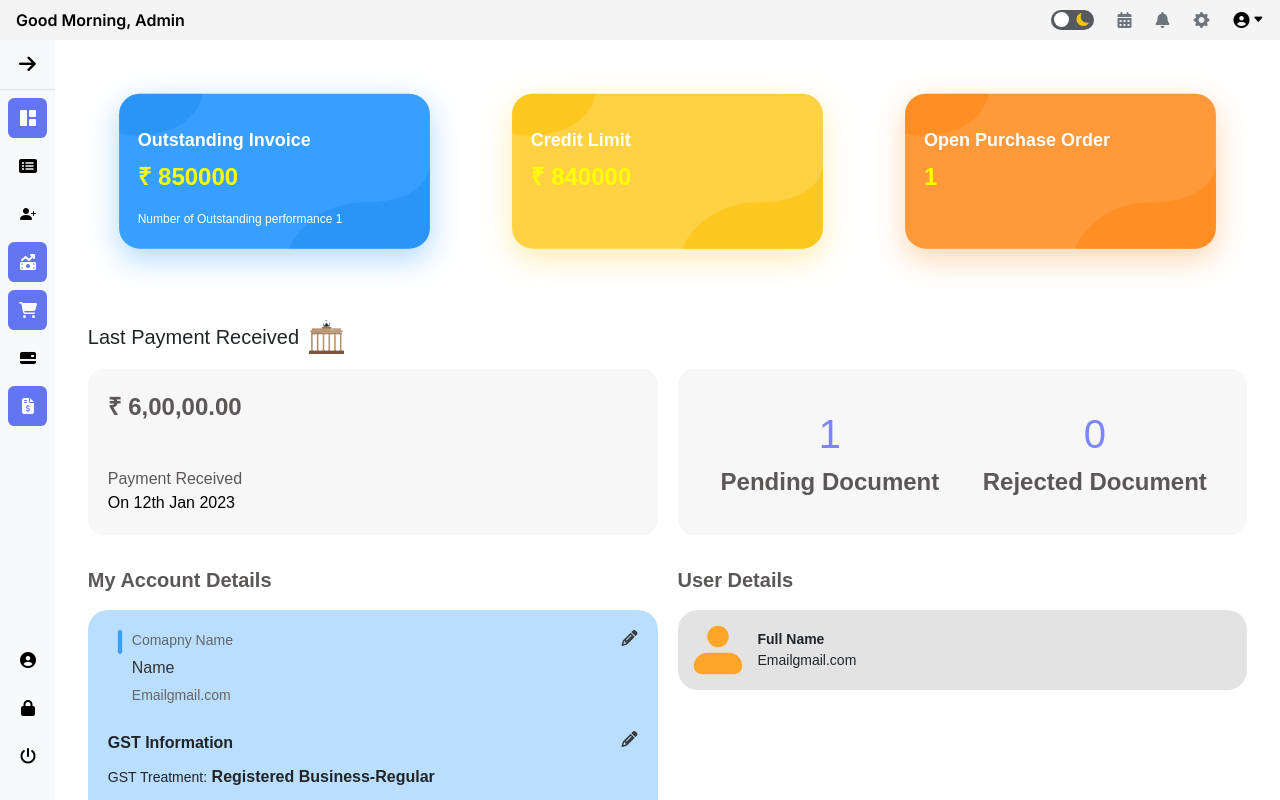
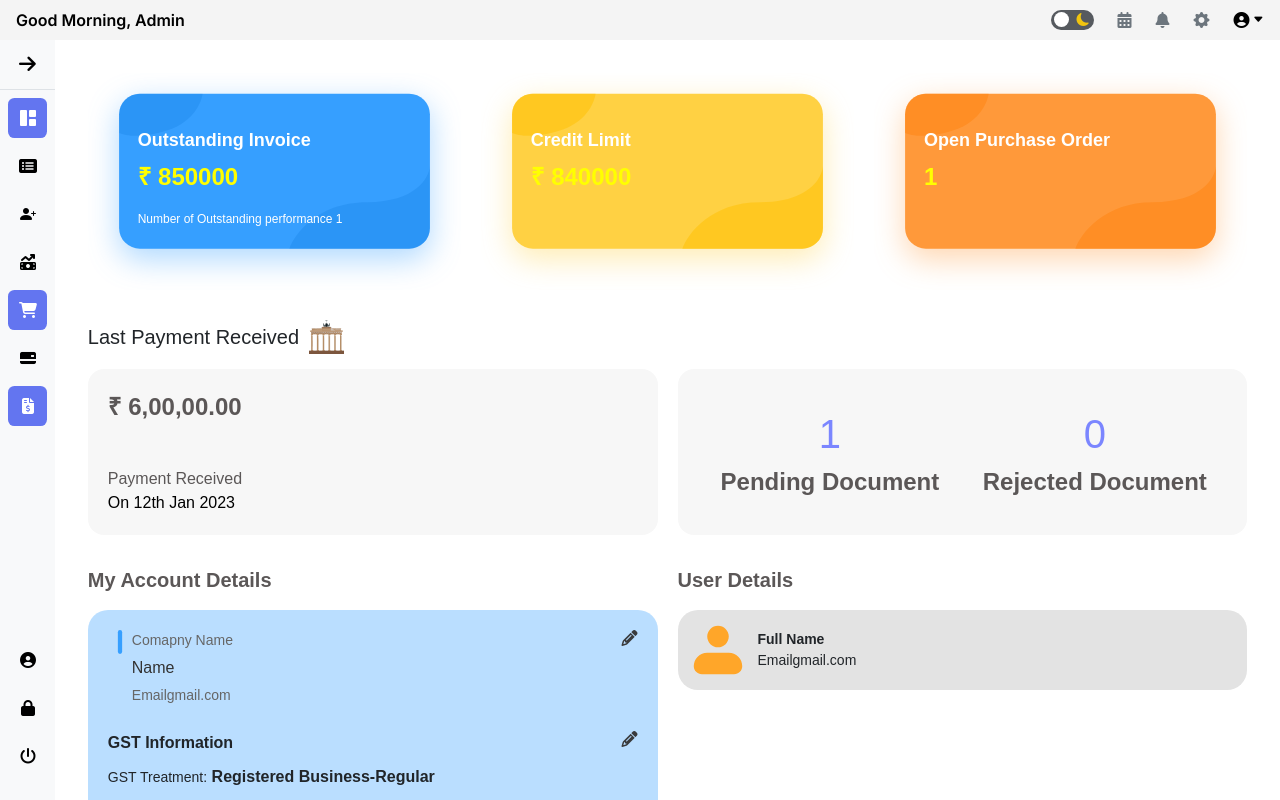
Before and after one commit to Gaurav-Nathh/Vendor-Portal, an Angular app: page /customer in a window 1280 px wide. Built offline with nearby package versions, Linux system fonts and the light colour scheme; sample sign-in values are in the browser's storage.

Commit message:
sidebar cart

```diff
--- a/src/app/app.routes.ts
+++ b/src/app/app.routes.ts
@@ -44,15 +44,7 @@
           ).then((c) => c.CreateVendorFormComponent),
         canActivate: [authGuard],
       },
-      {
-        path: 'shopping-cart',
-        pathMatch: 'full',
-        loadComponent: () =>
-          import('./pages/shopping-cart/shopping-cart.component').then(
-            (c) => c.ShoppingCartComponent
-          ),
-        canActivate: [authGuard],
-      },
+
       {
         path: 'update-password',
         pathMatch: 'full',
@@ -85,6 +77,16 @@
         loadComponent: () =>
           import('./pages/dashboard/dashboard.component').then(
             (c) => c.DashboardComponent
+          ),
+        canActivate: [authGuard],
+      },
+
+      {
+        path: 'shopping-cart',
+        pathMatch: 'full',
+        loadComponent: () =>
+          import('./pages/shopping-cart/shopping-cart.component').then(
+            (c) => c.ShoppingCartComponent
           ),
         canActivate: [authGuard],
       },
--- a/src/app/layout/sidebar/sidebar.component.ts
+++ b/src/app/layout/sidebar/sidebar.component.ts
@@ -120,9 +120,9 @@
       route: '/customer/vendor-dashboard',
     },
     {
-      text: 'Sales',
+      text: 'Shoping Cart',
       icon: 'fa-solid fa-money-bill-trend-up',
-      route: '/customer/',
+      route: '/customer/shopping-cart',
     },
     {
       text: 'Invoice',
```
